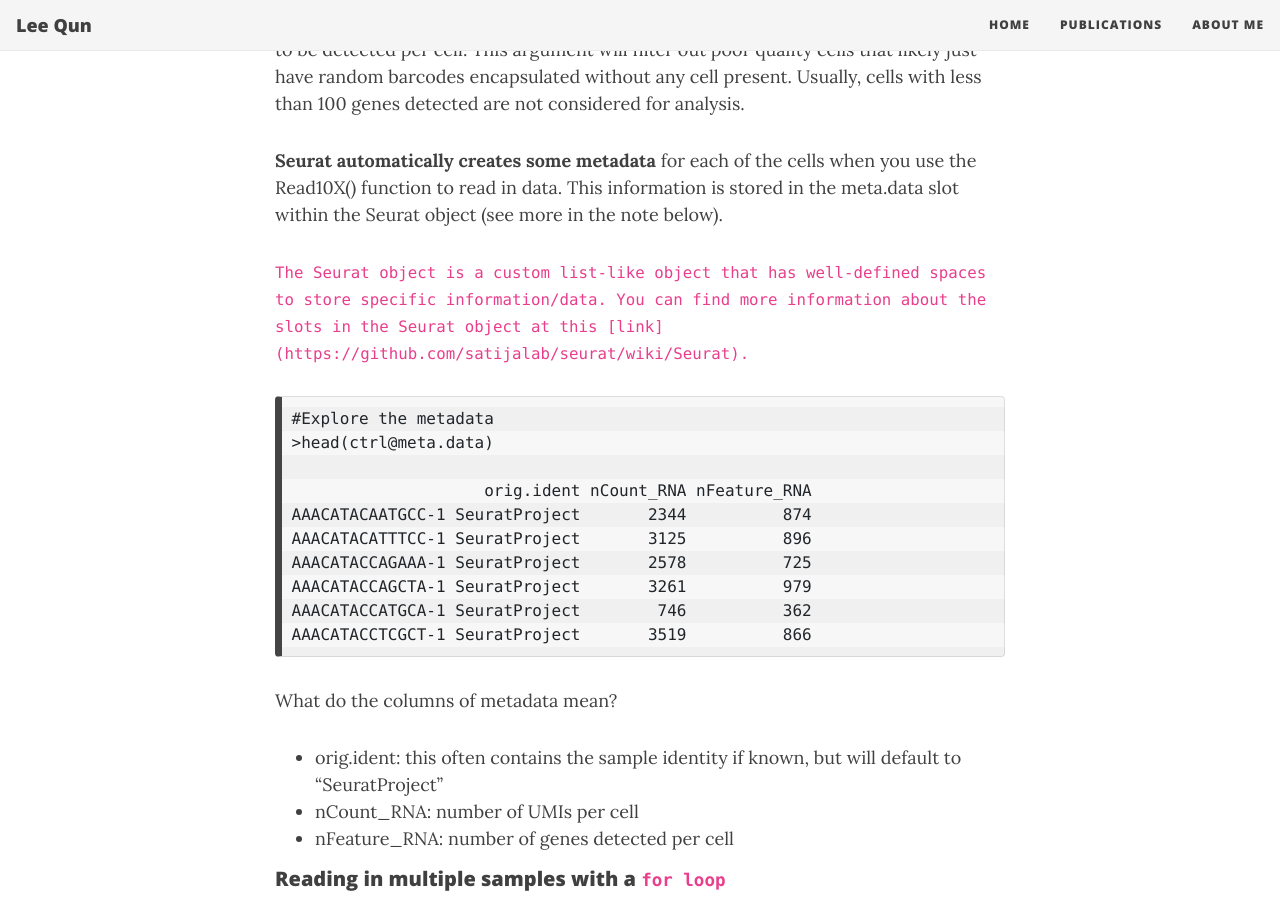
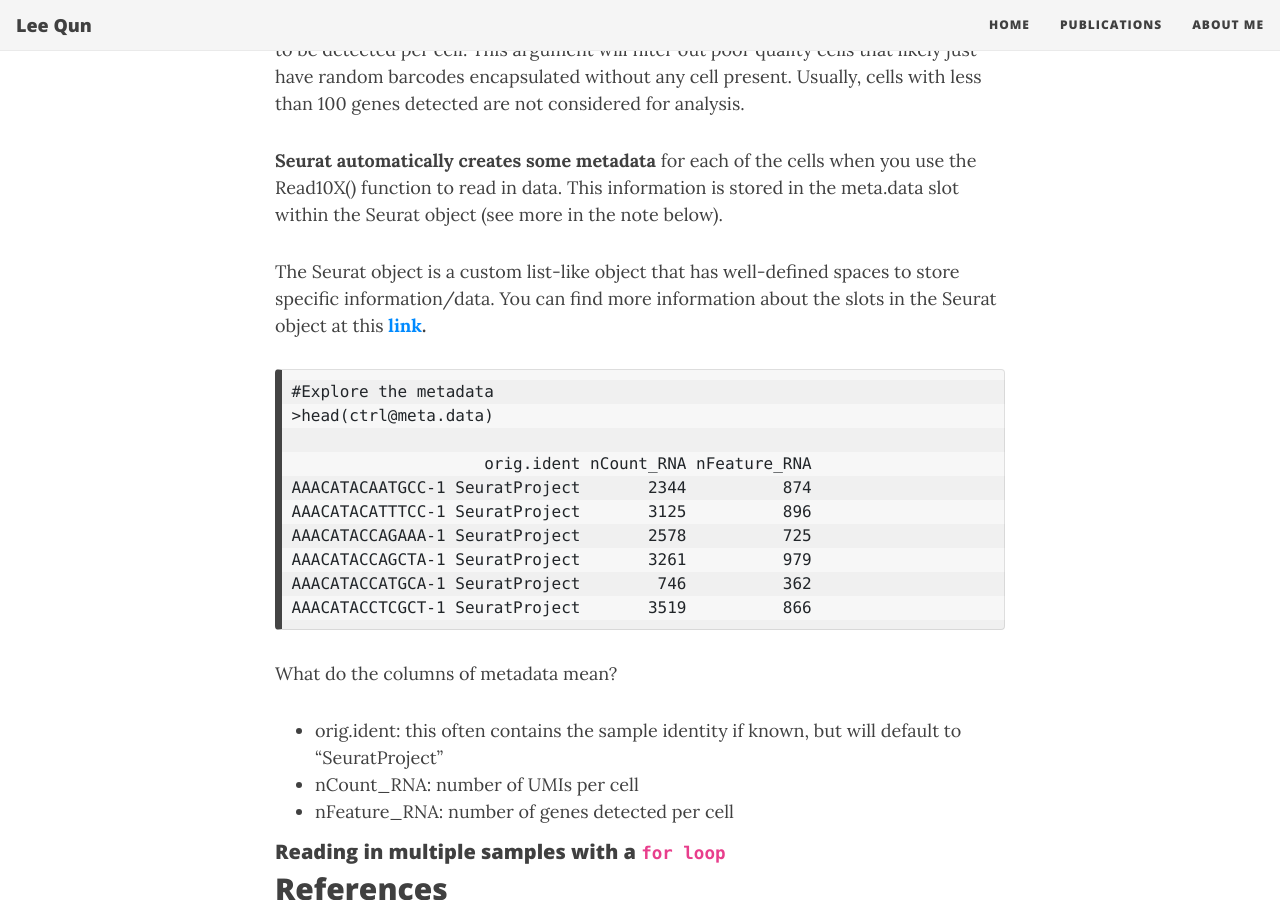
Before and after one commit to leequn/leequn.github.io, a Jekyll site: the page built from _posts/2020-06-19-SingleCell.md, in a window 1280 px wide and 900 px high, scrolled down 11375 px. Built offline with Jekyll 4.4.1, drawn with Linux system fonts in a browser that asks for light colours; nearby versions of some CDN libraries; comment, search, counter and statistics services are not loaded.

Commit message:
Update 2020-06-19-SingleCell.md

````diff
--- a/_posts/2020-06-19-SingleCell.md
+++ b/_posts/2020-06-19-SingleCell.md
@@ -213,7 +213,7 @@ ctrl <- CreateSeuratObject(counts = ctrl_counts, min.features = 100)
 
 **Seurat automatically creates some metadata** for each of the cells when you use the Read10X() function to read in data. This information is stored in the meta.data slot within the Seurat object (see more in the note below).
 
-`The Seurat object is a custom list-like object that has well-defined spaces to store specific information/data. You can find more information about the slots in the Seurat object at this [link](https://github.com/satijalab/seurat/wiki/Seurat).`
+The Seurat object is a custom list-like object that has well-defined spaces to store specific information/data. You can find more information about the slots in the Seurat object at this **[link](https://github.com/satijalab/seurat/wiki/Seurat).**
 
 ```
 #Explore the metadata
````
